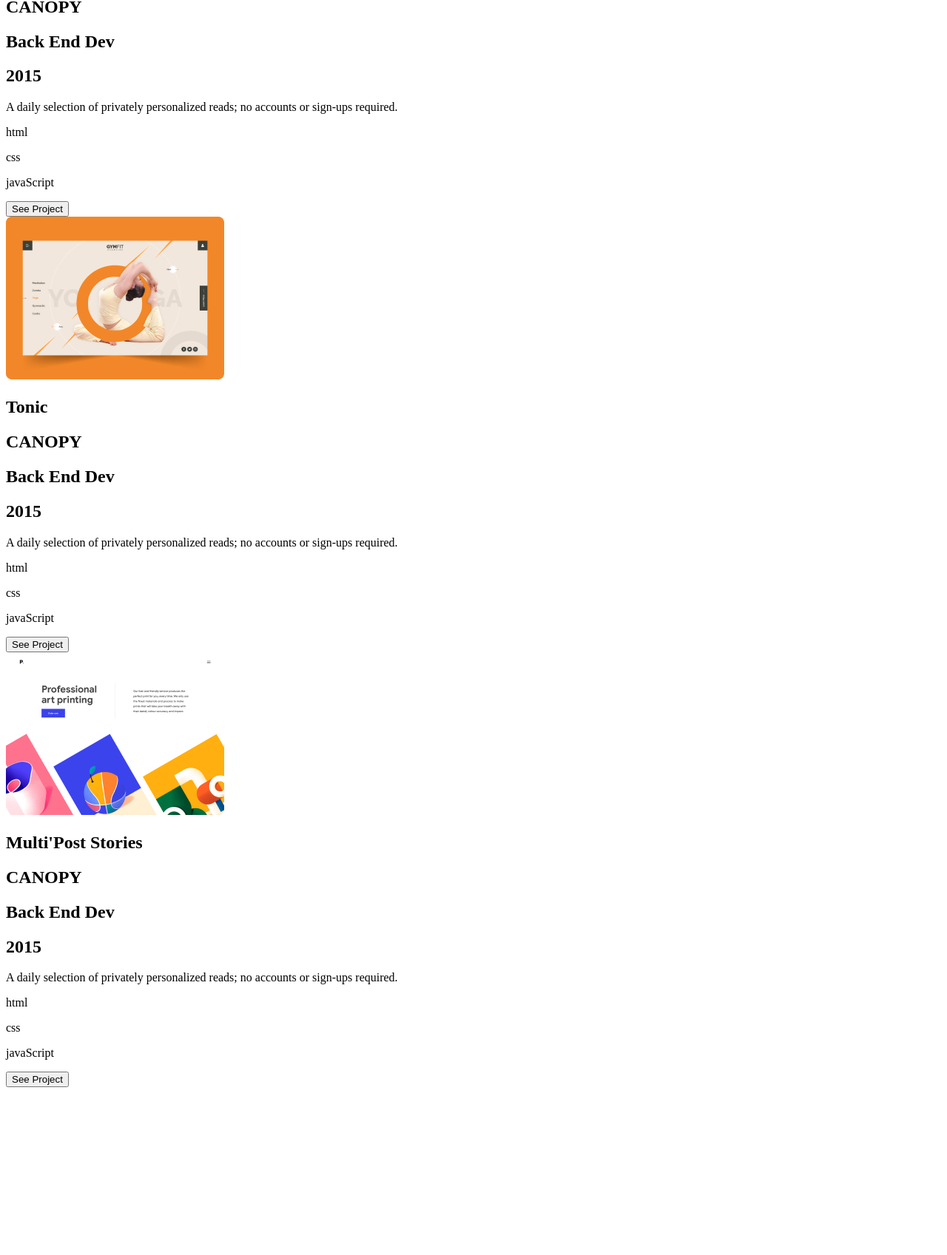
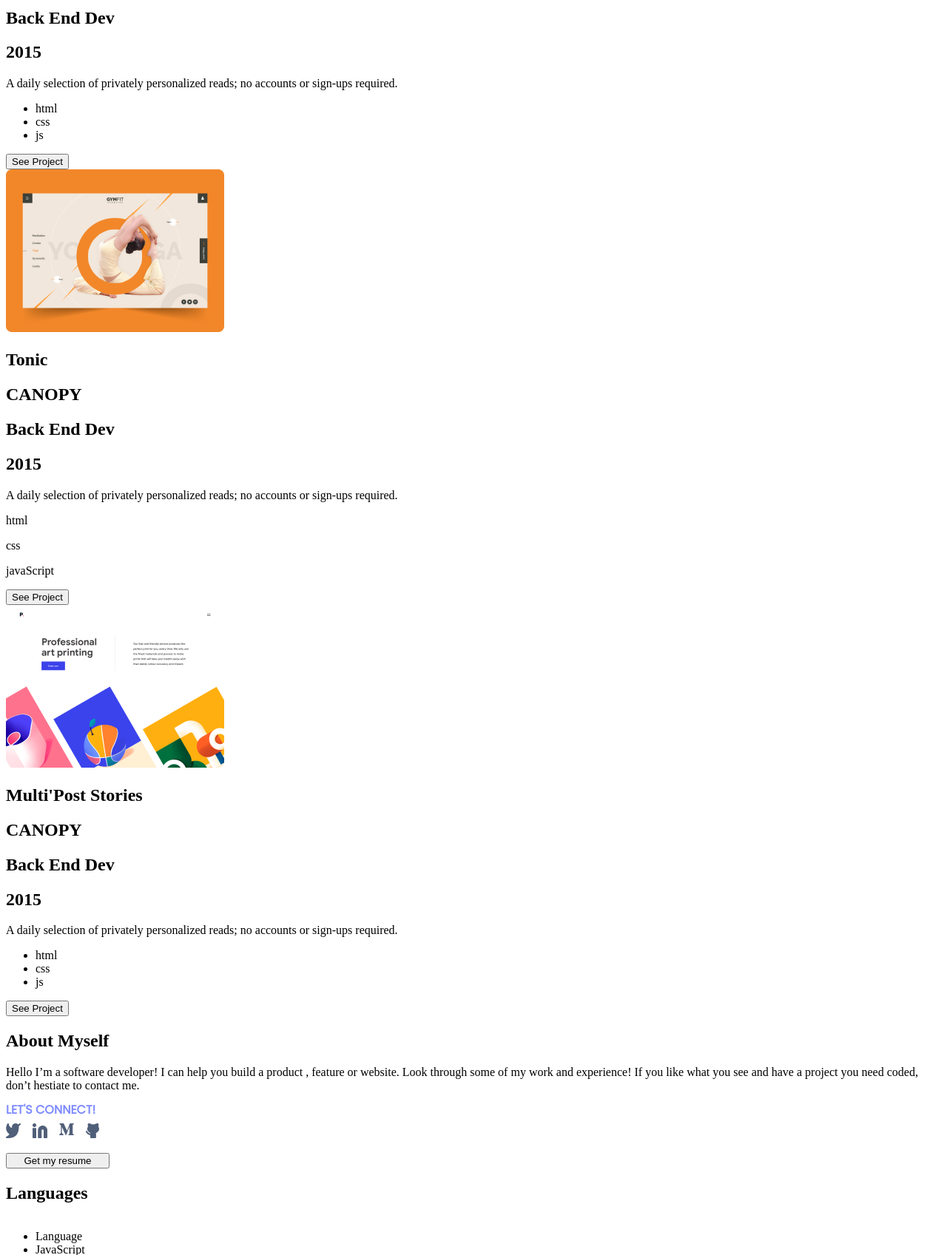
Before and after one commit to maov19/my_portfolio, a website: page index.html in a window 1280 px wide. Shown: the part 1368-3065 px from the top of the page at 74% size. Before the commit the page ends 2846 px from the top, so only its background shows below. Drawn offline with Linux system fonts and the light colour scheme.

Commit message:
Add works and about section to index

```diff
--- a/index.html
+++ b/index.html
@@ -51,7 +51,11 @@
             <h1>Tonic</h1>
             <h2>CANOPY</h2><h2>Back End Dev</h2><h2>2015</h2>
             <p>A daily selection of privately personalized reads; no accounts or sign-ups required.</p>
-            <p>html</p><p>css</p><p>javaScript</p>
+            <ul>
+                <li>html</li>
+                <li>css</li>
+                <li>js</li>
+            </ul>
             <button>See Project</button>
         </div>
         <div class="work_two">
@@ -59,7 +63,11 @@
             <h1>Multi-Post Stories</h1>
             <h2>CANOPY</h2><h2>Back End Dev</h2><h2>2015</h2>
             <p>A daily selection of privately personalized reads; no accounts or sign-ups required.</p>
-            <p>html</p><p>css</p><p>javaScript</p>
+            <ul>
+                <li>html</li>
+                <li>css</li>
+                <li>js</li>
+            </ul>
             <button>See Project</button>
         </div>
         <div class="work_three">
@@ -75,13 +83,45 @@
             <h1>Multi'Post Stories</h1>
             <h2>CANOPY</h2><h2>Back End Dev</h2><h2>2015</h2>
             <p>A daily selection of privately personalized reads; no accounts or sign-ups required.</p>
-            <p>html</p><p>css</p><p>javaScript</p>
+            <ul>
+                <li>html</li>
+                <li>css</li>
+                <li>js</li>
+            </ul>
             <button>See Project</button>
         </div>
-        <div>
+    </section>
 
-        </div>
+    <!-- about -->
+    <section>
+            <div class="about">
+                <h1>About Myself</h1>
+                <p>Hello I’m a software developer! I can help you build a product , feature or website.
+                    Look through some of my work and experience!
+                    If you like what you see and have a project you need coded, don’t hestiate to contact me.</p>
+            </div>
+            <div class="social">
+                <p class="connect"><strong>LET'S CONNECT!</strong></p>
+                <ul class="social_links">
+                    <li><a href="https://www.twitter.com"><img class="social_buttons" src="images/twitter-icon.jpg" alt="twitter"></a></li>
+                    <li><a href="https://www.linkedin.com/in/mart%C3%ADn-ossa-228672135/"><img class="social_buttons" src="images/Linkedin icon.jpg" alt="Linkedin"></a></li>
+                    <li><a href="https://www.medium.com"><img class="social_buttons" src="images/medium-icon.jpg" alt="medium"></a></li>
+                    <li><a href="https://www.github.com/maov19"><img class="social_buttons" src="images/github-icon.jpg" alt="github"></a></li>
+                    <li><a href="https://www.facebook.com"></a></li>
+                </ul>
+                <button>Get my resume</button>
+                <h2>Languages</h2>
+                <ul>
+                    <li>Language</li>
+                        <li>JavaScript</li>
+                        <li>HTML</li>
+                        <li>CSS</li>
+                    <li>Framework</li>
+                    <li>Skills</li>
+                </ul>
+            </div>
     </section>
+
 
 
 </body>
```
